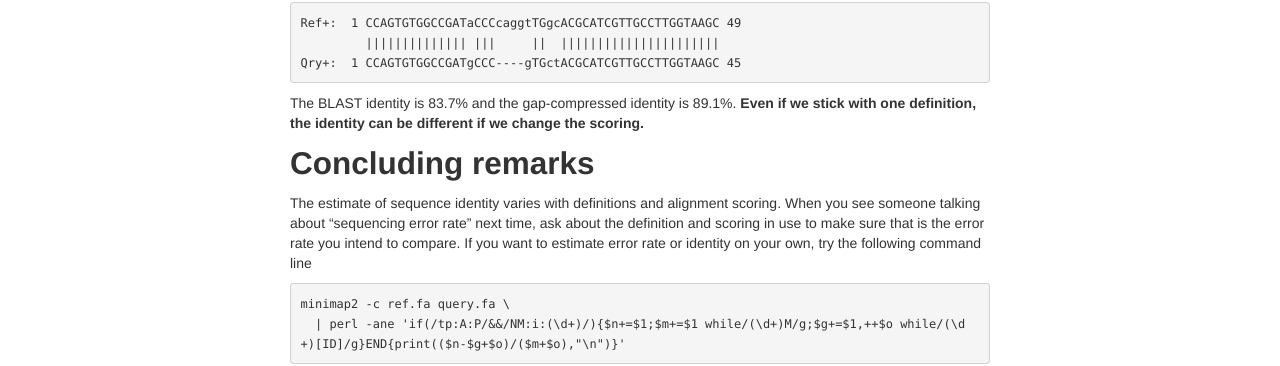
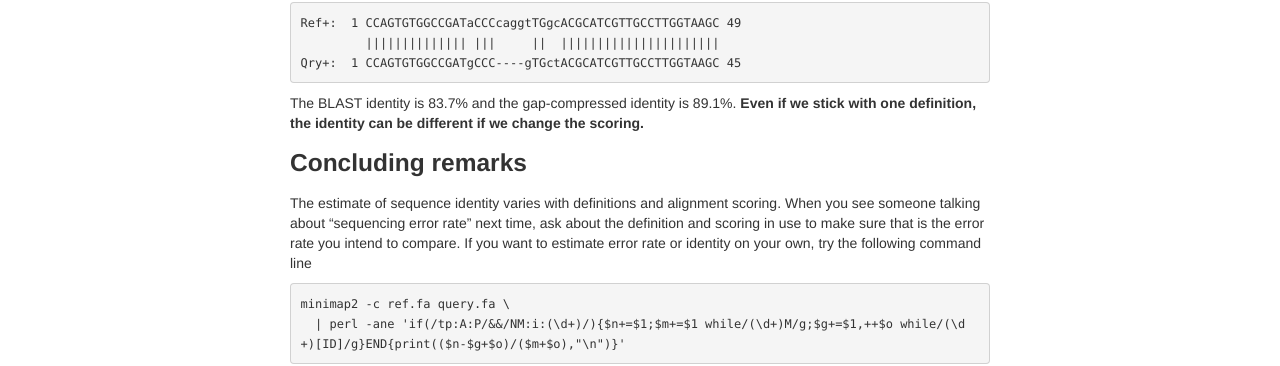
Before and after one commit to lh3/lh3.github.com, a Jekyll site: the page built from _posts/2018-11-25-on-the-definition-of-sequence-identity.md, in a window 1280 px wide. Shown: the part 1539-1905 px from the top of the page. Built offline with Jekyll 4.4.1, drawn with Linux system fonts in a browser that asks for light colours; comment, search, counter and statistics services are not loaded.

Commit message:
made section header smaller

```diff
--- a/_posts/2018-11-25-on-the-definition-of-sequence-identity.md
+++ b/_posts/2018-11-25-on-the-definition-of-sequence-identity.md
@@ -97,7 +97,7 @@ The BLAST identity is 83.7% and the gap-compressed identity is 89.1%. **Even if
 we stick with one definition, the identity can be different if we change the
 scoring.**
 
-## Concluding remarks
+### Concluding remarks
 
 The estimate of sequence identity varies with definitions and alignment
 scoring. When you see someone talking about "sequencing error rate" next time,
```
